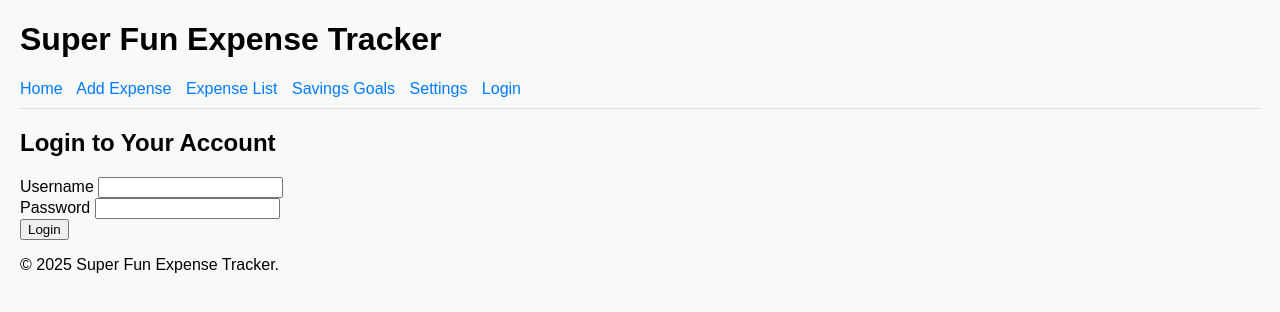
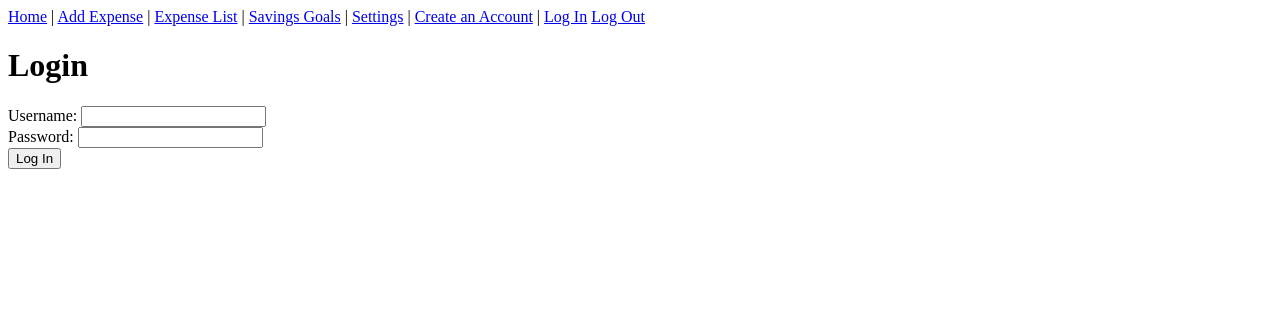
Before and after one commit to shsh7331/ExpenseTracker, a Flask app: page /login in a window 1280 px wide. Shown: the top 312 px of the page. Run offline with Flask 3, Linux system fonts and the light colour scheme; some libraries are stand-ins or nearby versions.

Commit message:
Update login.html

```diff
--- a/templates/login.html
+++ b/templates/login.html
@@ -1,61 +1,25 @@
 <!DOCTYPE html>
-<html lang="en">
-<head>
-  <meta charset="UTF-8" />
-  <meta name="viewport" content="width=device-width, initial-scale=1.0" />
-  <title>Login - Super Fun Expense Tracker</title>
-  <link rel="stylesheet" href="{{ url_for('static', filename='style.css') }}" />
-</head>
+<html>
+<head><title>Login</title></head>
 <body>
-  <header>
-    <div class="container">
-      <div class="logo">
-        <h1>Super Fun Expense Tracker</h1>
-      </div>
-      <nav class="nav-links">
-        <a href="{{ url_for('home') }}">Home</a>
-        <a href="{{ url_for('add_expense') }}">Add Expense</a>
-        <a href="{{ url_for('expense_list') }}">Expense List</a>
-        <a href="{{ url_for('savings') }}">Savings Goals</a>
-        <a href="{{ url_for('settings') }}">Settings</a>
-        {% if logged_in %}
-          <a href="{{ url_for('logout') }}">Logout</a>
-        {% else %}
-          <a href="{{ url_for('login') }}">Login</a>
-        {% endif %}
-      </nav>
-    </div>
-  </header>
+  <nav>
+    <a href="/">Home</a> |
+    <a href="/add_expense">Add Expense</a> |
+    <a href="/expense_list">Expense List</a> |
+    <a href="/savings">Savings Goals</a> |
+    <a href="/settings">Settings</a> |
+    <a href="/create_account">Create an Account</a> |
+    <a href="/login">Log In</a>
+    <a href="/logout">Log Out</a>
+  </nav>
 
-  <main class="container">
-    <section class="login-container">
-      <h2>Login to Your Account</h2>
-
-      {% if error %}
-      <div class="error-message">
-        {{ error }}
-      </div>
-      {% endif %}
-
-      <form class="login-form" method="POST" action="{{ url_for('login') }}">
-        <div class="form-group">
-          <label for="username">Username</label>
-          <input type="text" id="username" name="username" required />
-        </div>
-
-        <div class="form-group">
-          <label for="password">Password</label>
-          <input type="password" id="password" name="password" required />
-        </div>
-
-        <button type="submit" class="login-btn">Login</button>
-      </form>
-    </section>
-  </main>
-
-  <footer class="simple-footer">
-    <div class="container">
-      <p>&copy; {{ current_year if current_year else "2025" }} Super Fun Expense Tracker.</p>
-    </div>
-  </footer>
+  <h1>Login</h1>
+  <form method="POST">
+    <label>Username:</label>
+    <input name="username" type="text" required><br>
+    <label>Password:</label>
+    <input name="password" type="password" required><br>
+    <button type="submit">Log In</button>
+  </form>
 </body>
+</html>
```
